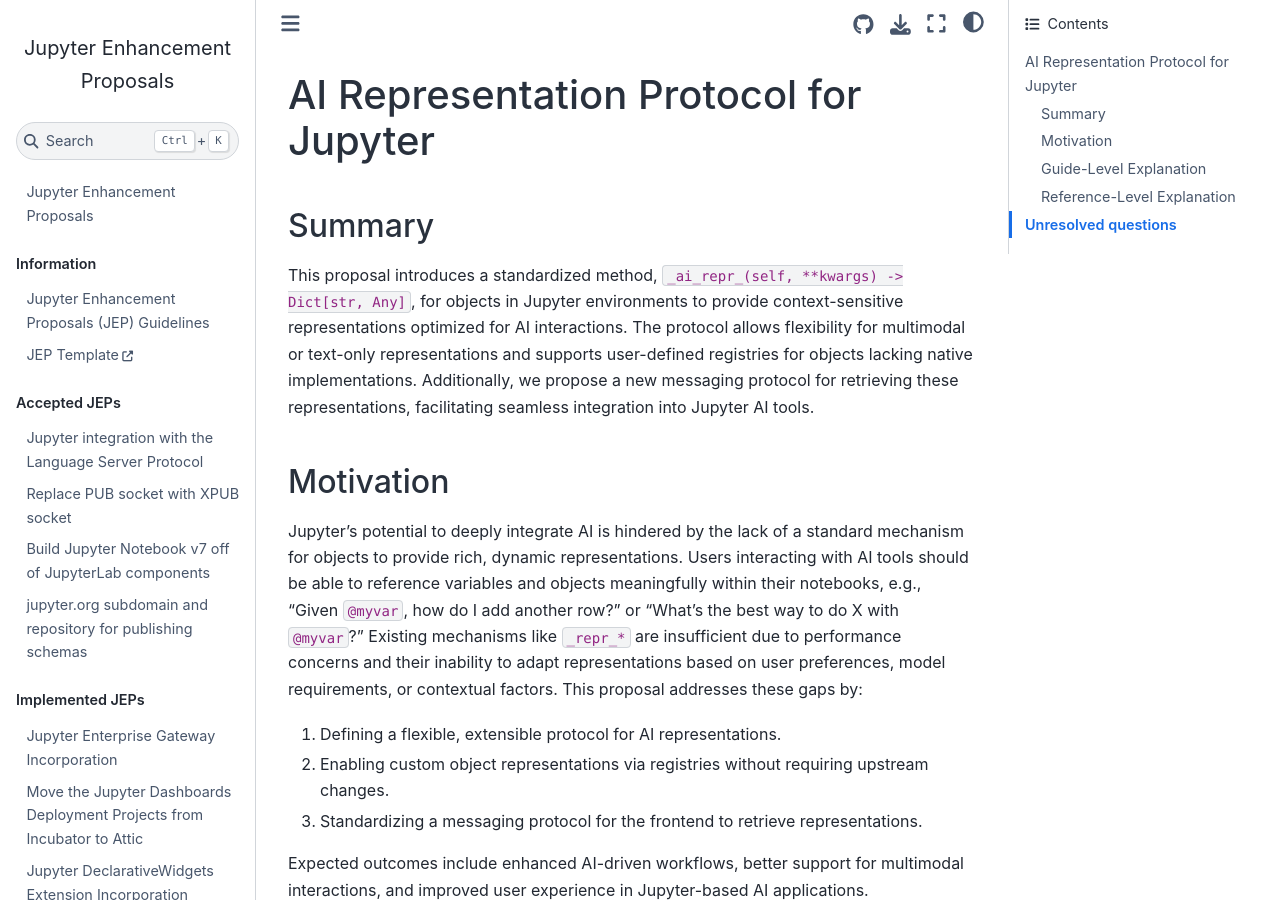
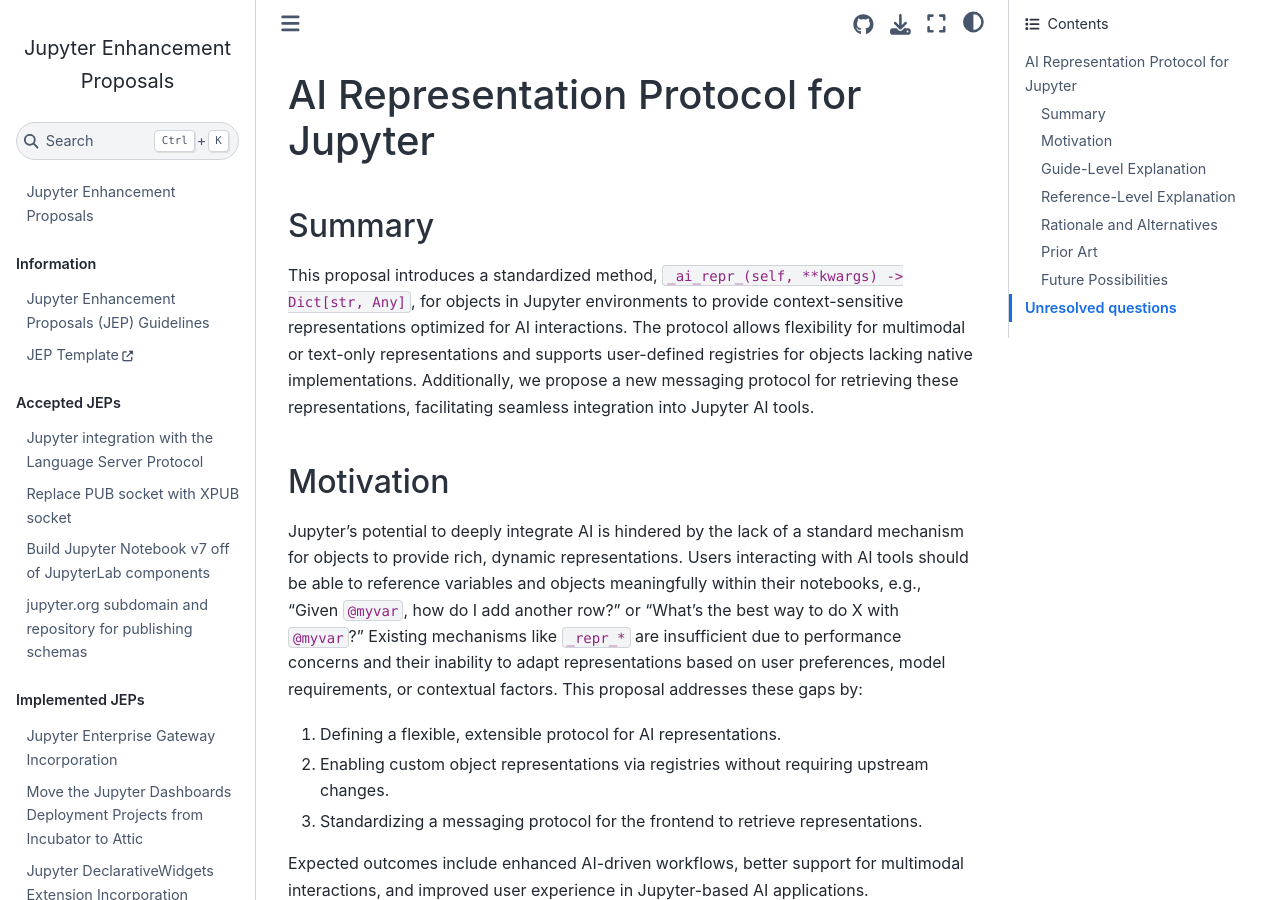
Before and after one commit to jupyter/enhancement-proposals, a Jupyter Book: the page built from 129-ai-representation/ai-representation.md, in a window 1280 px wide and 900 px high. Built offline with Jupyter Book 1.0.4 settings and Sphinx 7.4.7 and the Sphinx Book theme 1.1.4, drawn with Linux system fonts in a browser that asks for light colours.

Commit message:
Update 129-ai-representation/ai-representation.md
Co-authored-by: Michał Krassowski <5832902+krassowski@users.noreply.github.com>

```diff
--- a/129-ai-representation/ai-representation.md
+++ b/129-ai-representation/ai-representation.md
@@ -171,31 +171,31 @@
   - Define `ai_repr_request` as a new message type.
   - Ensure it supports asynchronous processing for slow operations (e.g., rendering images).
 
-#### Interactions with Existing Features
+### Interactions with Existing Features
 
 - Builds on Jupyter’s existing `_repr_*` ecosystem but focuses on AI-specific needs.
 - Compatible with existing kernel and frontend architectures.
 
-### Rationale and Alternatives
+## Rationale and Alternatives
 
-#### Rationale
+### Rationale
 
 - Standardization ensures consistent, predictable behavior across libraries.
 - Flexible MIME bundles cater to diverse AI model requirements.
 - Registries accelerate adoption without waiting for upstream changes.
 
-#### Alternatives
+### Alternatives
 
 - **Extend `_repr_*` methods**: Lacks flexibility for passing model specific features (e.g., multimodal) and context-specific needs (e.g., using more/less of a context window).
 - **Functional API only**: A single top-level function could work but limits extensibility and modularity.
 - **Ignore standardization**: Risks fragmented, incompatible implementations.
 
-### Prior Art
+## Prior Art
 
 - **IPython’s `_repr_*` methods**: Provides the foundation but lacks AI-specific extensions.
 - **Multimodal frameworks**: Other ecosystems (e.g., Hugging Face) emphasize context-aware representations.
 
-### Future Possibilities
+## Future Possibilities
 
 - Develop AI-specific registries for popular libraries (e.g., pandas, matplotlib) or make PRs to add this natively.
 
```
